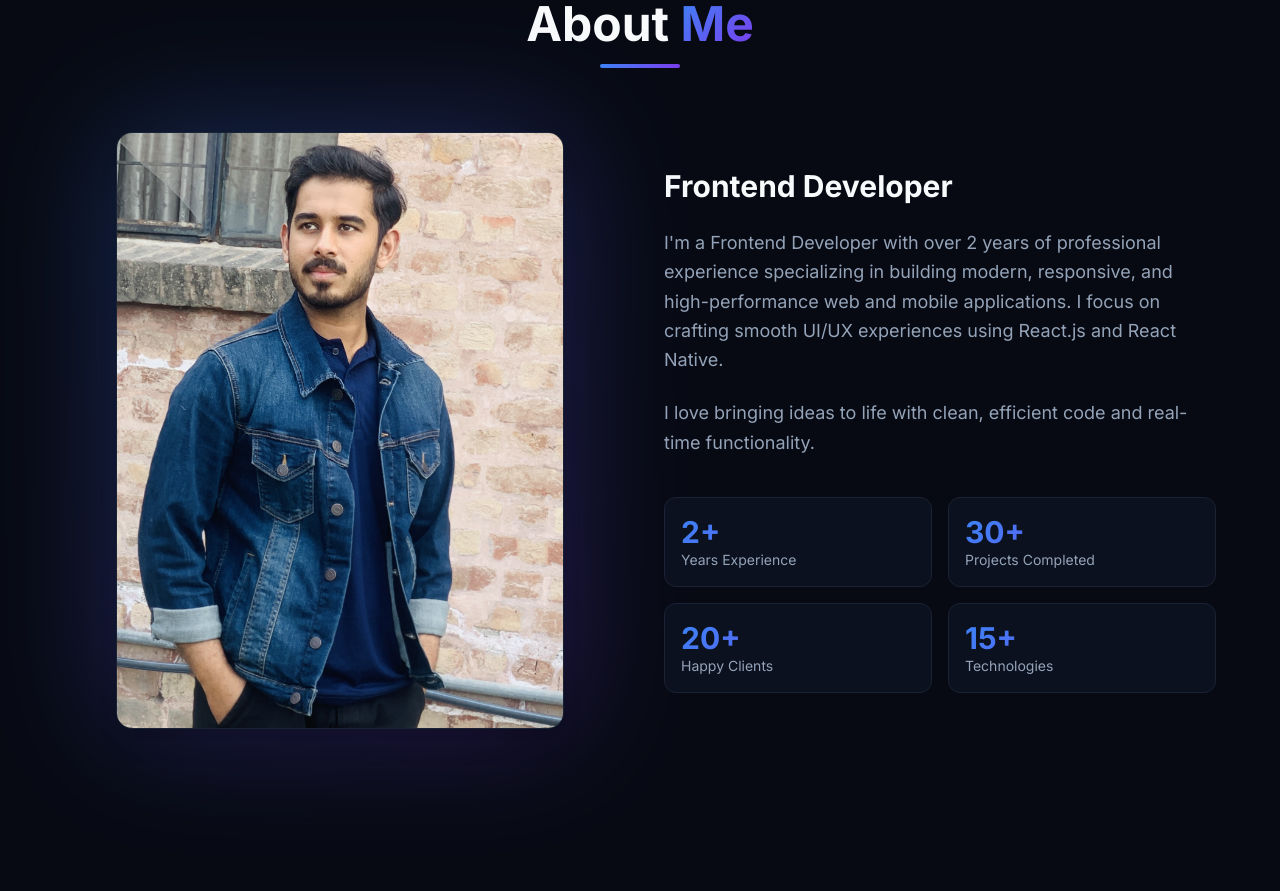
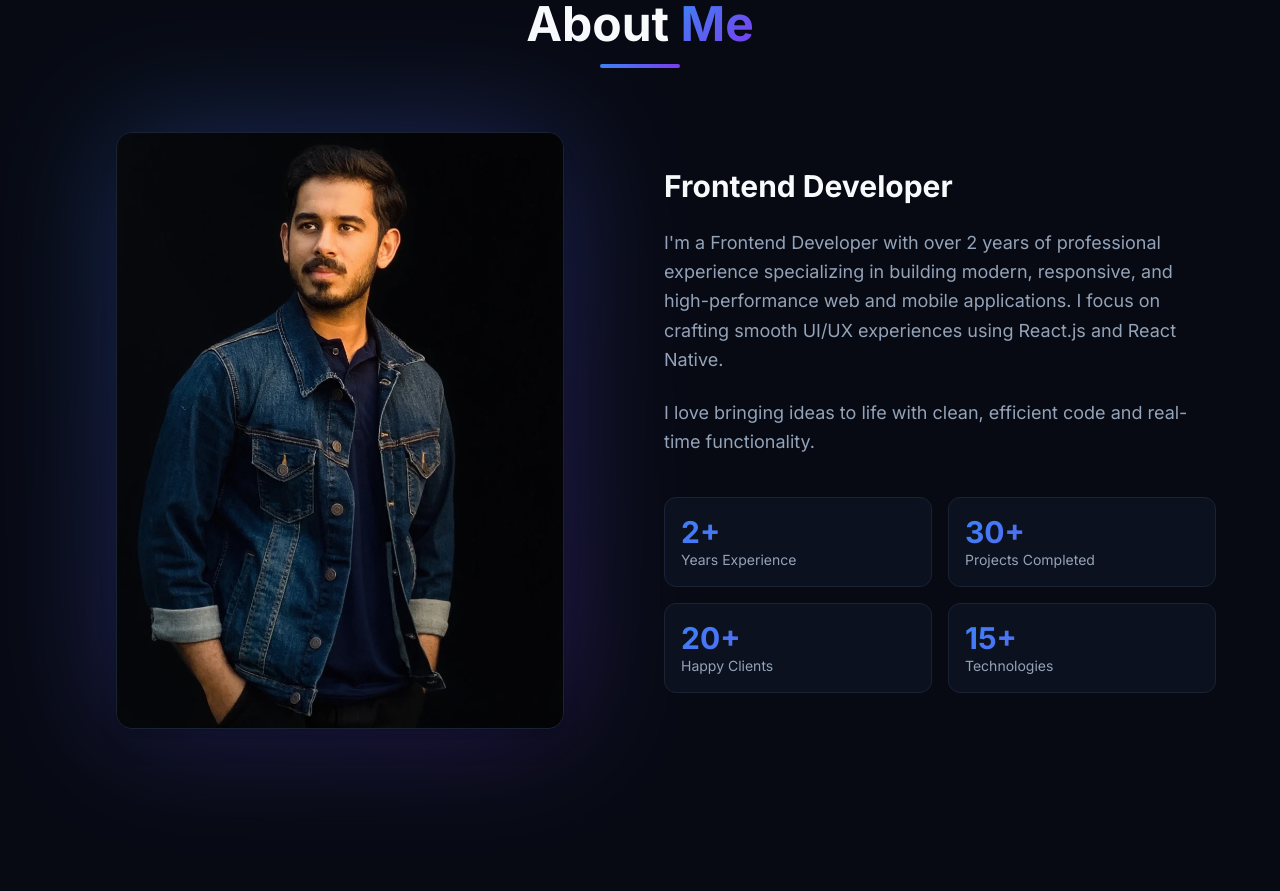
Before and after one commit to Luqman-Khokhar/pixel-craft-folio-96, a React (Vite) app: page / in a window 1280 px wide. Shown: the part 880-1771 px from the top of the page. Built offline with nearby package versions, Linux system fonts and the light colour scheme; the HTML template or start-up script is replaced by a standard one.

Commit message:
about image updated

```diff
--- a/src/components/About.tsx
+++ b/src/components/About.tsx
@@ -32,9 +32,9 @@ export const About = () => {
               <div className="absolute inset-0 bg-gradient-primary rounded-2xl blur-3xl opacity-30" />
               <div className="relative bg-card rounded-2xl overflow-hidden border border-border shadow-xl">
                 <img
-                  src="/mine.jpg"
+                  src="/about.png"
                   alt="Profile"
-                  className="w-full h-auto object-cover"
+                  className="w-fit h-auto object-cover"
                 />
               </div>
             </div>
```
Also changed, not shown: public/about.png (added).
